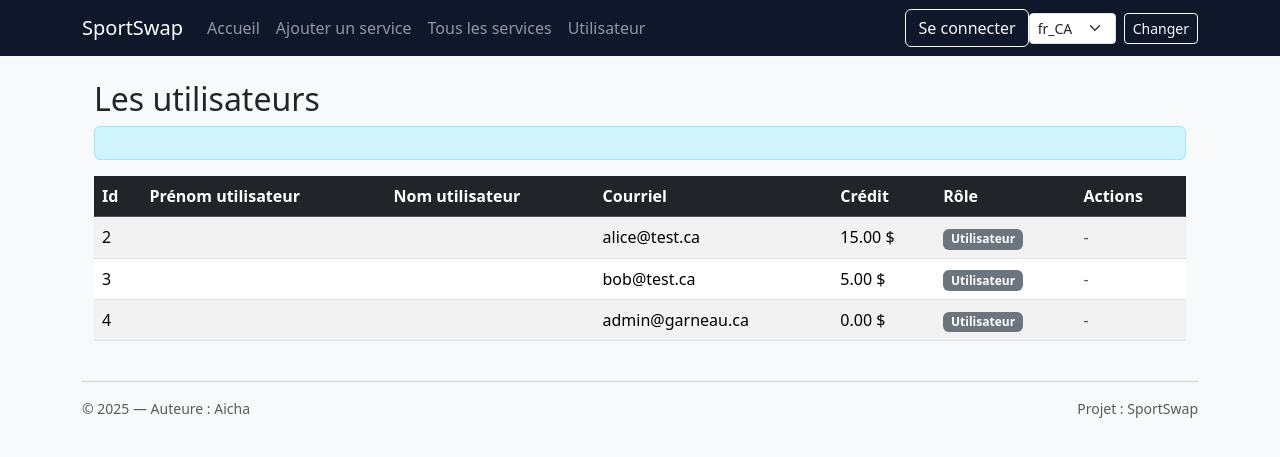
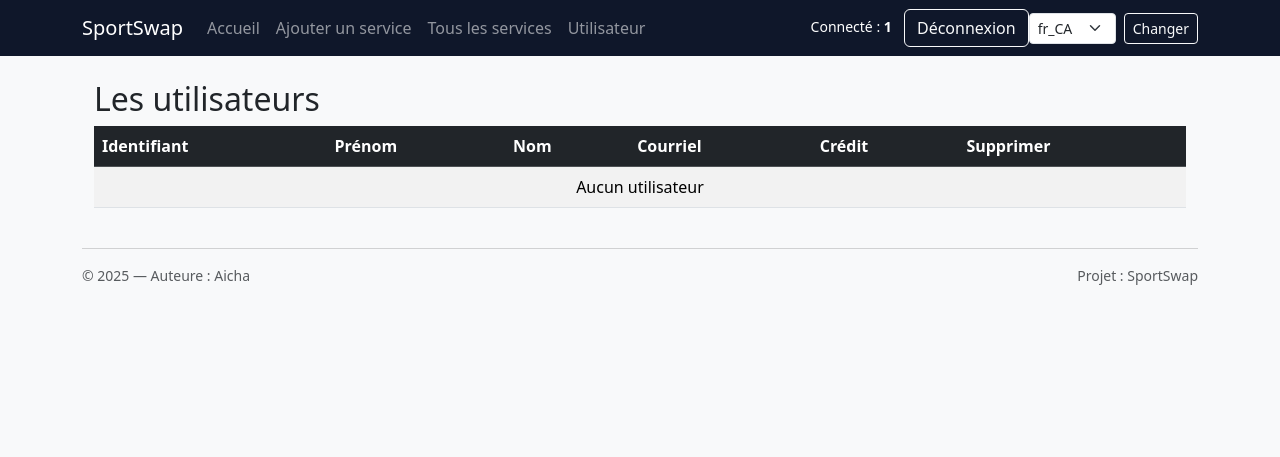
Before and after one commit to aichamaya/Tp2_web3, a Flask app: page /compte/utilisateurs in a window 1280 px wide. Shown: the top 457 px of the page. Run offline with Flask 3, Linux system fonts and the light colour scheme; the visitor is signed in with stand-in values (Sample User, id 1); data comes from the database, SQL or seed files in the repository.

Commit message:
code à jour

```diff
--- a/templates/base.jinja
+++ b/templates/base.jinja
@@ -33,7 +33,7 @@
         </ul>
         <div>
 
-        {% if id_utilisateur in session %}
+        {% if  session.get("id_utilisateur")  %}
           <span class="text-white me-2 small">Connecté : <strong>{{ session.courriel }}</strong></span>
           <a href="{{ url_for('compte.deconnexion') }}" class="btn btn-outline-light">Déconnexion</a>
         {% else %}
--- a/templates/compte/listeUtilisateur.jinja
+++ b/templates/compte/listeUtilisateur.jinja
@@ -3,29 +3,21 @@
 {% block contenu %}
 <div class="container mt-3">
     <h2>Les utilisateurs</h2>
-    <div class="alert alert-info">
-        {% if session.nom_utilisateur %}
-        <br>Utilisateur connecté: {{ session.nom_utilisateur }}
-            {%if session.role == 1 %}
-            <span>Administrateur</span>
-            {% endif %}
-        {% endif %}
-    </div>
 
     <div class="table-responsive">
         <table class="table table-striped table-hover">
             <thead class="table-dark">
                 <tr>
-                    <th>Id</th>
-                    <th>Prénom utilisateur</th>
-                    <th>Nom utilisateur</th>
+                    <th>Identifiant</th>
+                    <th>Prénom </th>
+                    <th>Nom </th>
                     <th>Courriel</th>
                     <th>Crédit</th>
-                    <th>Rôle</th>
-                    <th>Actions</th>
+                    <th>Supprimer</th>
                 </tr>
             </thead>
             <tbody>
+                {% if utilisateur %}
                 {% for utilisateur in utilisateurs %}
                 <tr>
                     <td>{{ utilisateur.id_utilisateur }}</td>
@@ -34,12 +26,7 @@
                     <td>{{ utilisateur.courriel }}</td>
                     <td>{{ utilisateur.credit }} $</td>
                     <td>
-                        <span class="badge {% if utilisateur.role == 1 %}bg-danger{% else %}bg-secondary{% endif %}">
-                            {% if utilisateur.role == 1 %}Admin{% else %}Utilisateur{% endif %}
-                        </span>
-                    </td>
-                    <td>
-                        {% if session.role == 1 and utilisateur.role == 0 %}
+
                         <form
                             action="{{ url_for('compte.supprimer_compte', id_utilisateur=utilisateur.id_utilisateur) }}"
                             method="POST" style="display: inline;">
@@ -74,23 +61,23 @@
                                                 action="{{ url_for('compte.supprimer_compte', id_utilisateur=utilisateur.id_utilisateur) }}"
                                                 method="POST" style="display: inline;">
                                                 <button type="submit" class="btn btn-danger">Confirmer
-                                                    </button>
+                                                </button>
                                             </form>
                                         </div>
                                     </div>
                                 </div>
                             </div>
                         </form>
-                        {% else%}
-                        <span class="text-muted">-</span>
-                        {% endif %}
+
                     </td>
                 </tr>
+                {% endfor %}
                 {% else %}
                 <tr>
                     <td colspan="6" class="text-center">Aucun utilisateur</td>
                 </tr>
-                {% endfor %}
+
+                {% endif %}
             </tbody>
         </table>
     </div>
```
Also changed, not shown: service.py (+6 -6 lines).
